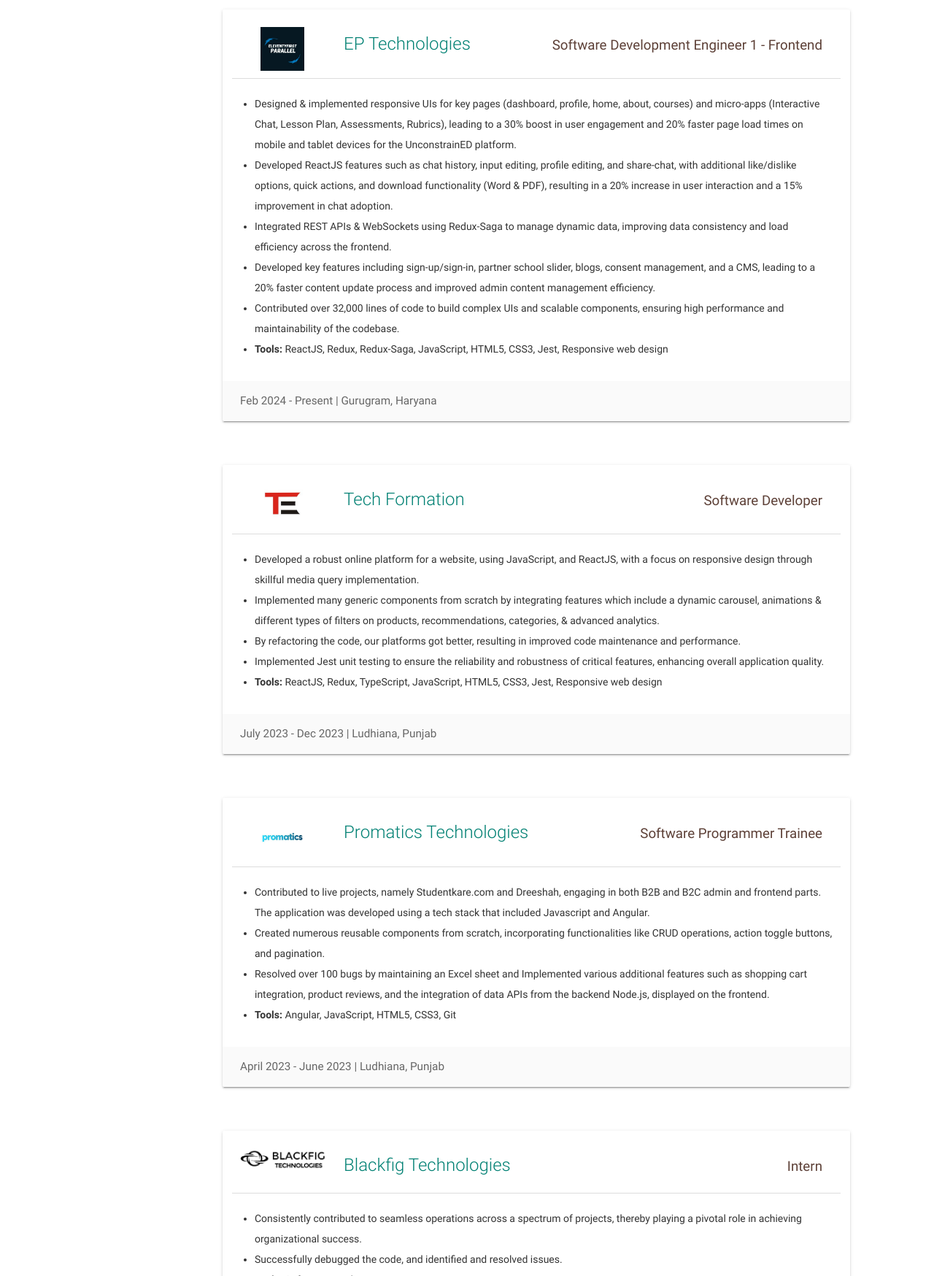
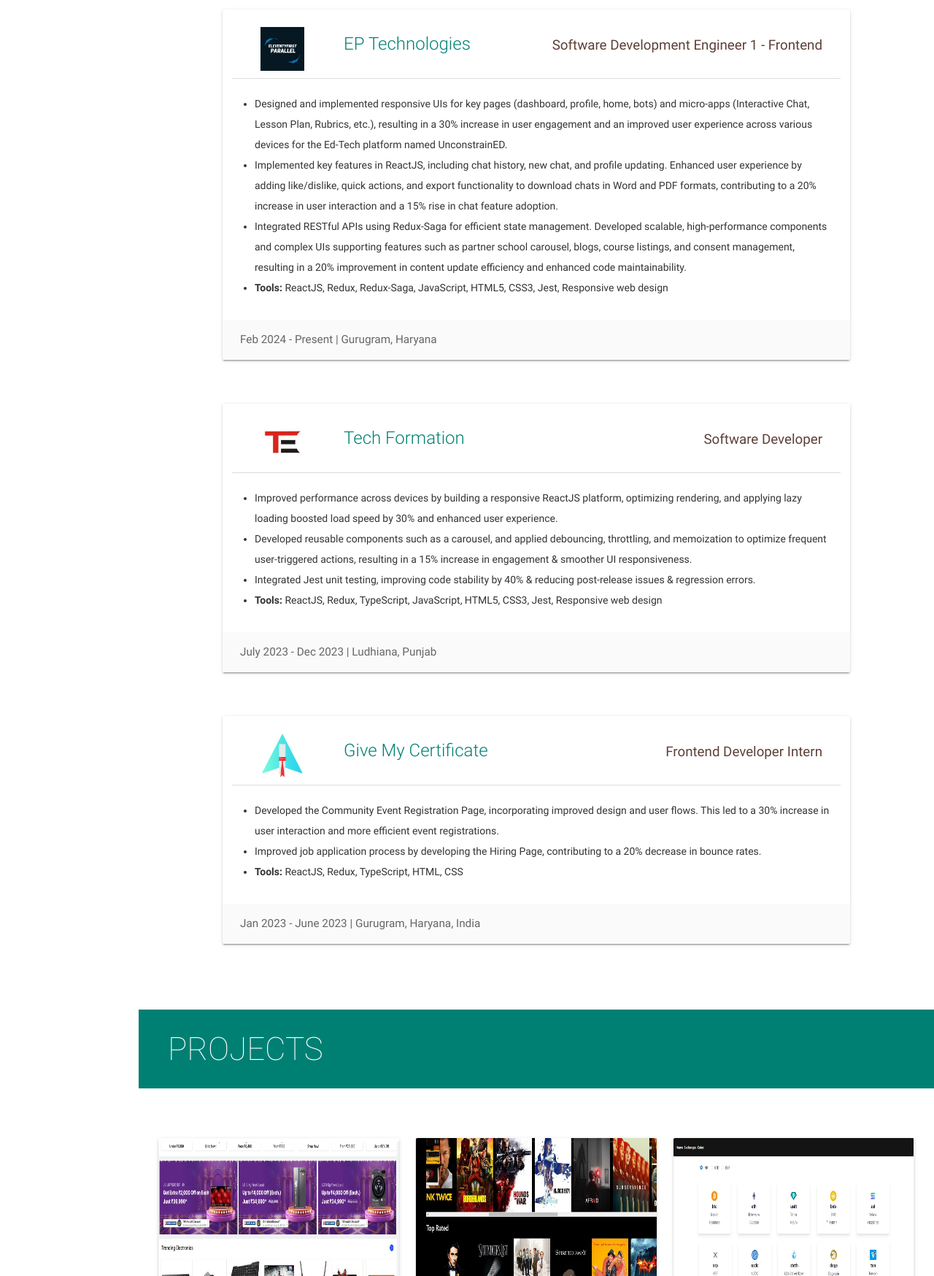
Before and after one commit to Alakhdeepsingh/Portfolio, a plain HTML site: page index.html in a window 1280 px wide. Shown: the part 1720-3468 px from the top of the page at 73% size. Drawn offline with nearby package versions, Linux system fonts and the light colour scheme.

Commit message:
new-changes in my portfolio

```diff
--- a/index.html
+++ b/index.html
@@ -245,7 +245,7 @@
           </h2>
         </blockquote> -->
         <p>
-          I'm a dedicated Front-End Developer with over 1.5 year of industry experience. Passionate about crafting dynamic and user-centric web applications, I specialize in writing clean and efficient code for seamless user experiences. My focus lies in building scalable and intuitive front-end applications that elevate user engagement.
+          I'm a dedicated Front-End Developer with over 2 year of industry experience. Passionate about crafting dynamic and user-centric web applications, I specialize in writing clean and efficient code for seamless user experiences. My focus lies in building scalable and intuitive front-end applications that elevate user engagement.
 
 
 
@@ -258,10 +258,11 @@
             <li><b>Tools & Deployment:</b> Webpack, Babel, Vercel, Netlify, Firebase</li>
             <li><b>Version Control: :</b> Git, GitHub</li> -->
 
-           <li><b>Languages:</b> JavaScript, HTML, CSS </li>
-           <li><b>Technologies:</b> React.js, Redux, Redux Toolkit, Redux-Saga, Material UI, SCSS, NPM, Webpack, Babel, Jest</li>
-           <li><b>Developer Tools:</b> Git, GitHub, VS Code, Postman, Vercel, Firebase, Chrome DevTools, Figma, Jira</li>
-           <li><b>Concepts:</b> Data Structures and Algorithms, Clean Code, Agile Methodology, Software Engineering</li>
+           <li><b>Languages:</b>  JavaScript, TypeScript, Java, HTML, CSS, JSON</li>
+           <li><b>Technologies:</b>  Next.js, React.js, Redux Toolkit, Redux-Saga, Tailwind CSS, Webpack, Babel, Jest, MySQL, RESTful APIs</li>
+           <li><b>Developer Tools:</b> : Git, GitHub, VS Code, Postman, Vercel, Firebase, Chrome DevTools, Figma, Jira, npm, Yarn</li>
+           <li><b>Problem Solving & Practices:</b> Data Structures and Algorithms, Clean Code, Agile Methodology, Software Engineering,  Clean Code, Unit Testing
+           </li>
           </ul>
 
         </p>
@@ -312,17 +313,22 @@
             <div class="role brown-text text-darken-2">Software Development Engineer 1 - Frontend </div>
             <ul>
               <li>
-                Designed & implemented responsive UIs for key pages (dashboard, profile, home, about, courses) and micro-apps (Interactive Chat, Lesson Plan, Assessments, Rubrics), leading to a 30% boost in user engagement and 20% faster page load times on mobile and tablet devices for the UnconstrainED platform.
+                Designed and implemented responsive UIs for key pages (dashboard, profile, home, bots) and micro-apps
+(Interactive Chat, Lesson Plan, Rubrics, etc.), resulting in a 30% increase in user engagement and an improved user
+experience across various devices for the Ed-Tech platform named UnconstrainED.
+
               </li>
               <li>
-                Developed ReactJS features such as chat history, input editing, profile editing, and share-chat, with additional like/dislike options, quick actions, and download functionality (Word & PDF), resulting in a 20% increase in user interaction and a 15% improvement in chat adoption.
+                Implemented key features in ReactJS, including chat history, new chat, and profile updating. Enhanced user experience by adding like/dislike, quick actions, and export functionality to download chats in Word and PDF formats, contributing to a 20% increase in user interaction and a 15% rise in chat feature adoption.
+
               </li>
-              <li>Integrated REST APIs & WebSockets using Redux-Saga to manage dynamic data, improving data consistency and load efficiency across the frontend.
+              <li>Integrated RESTful APIs using Redux-Saga for efficient state management. Developed scalable, high-performance components and complex UIs supporting features such as partner school carousel, blogs, course listings, and consent management, resulting in a 20% improvement in content update efficiency and enhanced code maintainability.
+
               </li>
-              <li>Developed key features including sign-up/sign-in, partner school slider, blogs, consent management, and a CMS, leading to a 20% faster content update process and improved admin content management efficiency.</li>
-              <li>
+              <!-- <li>Developed key features including sign-up/sign-in, partner school slider, blogs, consent management, and a CMS, leading to a 20% faster content update process and improved admin content management efficiency.</li> -->
+              <!-- <li>
                 Contributed over 32,000 lines of code to build complex UIs and scalable components, ensuring high performance and maintainability of the codebase.
-              </li>
+              </li> -->
               <li>
                 <b>Tools:</b> ReactJS, Redux, Redux-Saga, JavaScript, HTML5, CSS3, Jest, Responsive web design
               </li>
@@ -353,13 +359,15 @@
             <div class="role brown-text text-darken-2">Software Developer</div>
             <ul>
               <li>
-                Developed a robust online platform for a website, using JavaScript, and ReactJS, with a focus on responsive design through skillful media query implementation.
+                Improved performance across devices by building a responsive ReactJS platform, optimizing rendering, and applying lazy loading boosted load speed by 30% and enhanced user experience.
               </li>
               <li>
-                Implemented many generic components from scratch by integrating features which include a dynamic carousel, animations & different types of filters on products, recommendations, categories, & advanced analytics.
+                Developed reusable components such as a carousel, and applied debouncing, throttling, and memoization to optimize frequent user-triggered actions, resulting in a 15% increase in engagement & smoother UI responsiveness.
+
               </li>
-              <li>By refactoring the code, our platforms got better, resulting in improved code maintenance and performance.</li>
-              <li>Implemented Jest unit testing to ensure the reliability and robustness of critical features, enhancing overall application quality.</li>
+              <li>Integrated Jest unit testing, improving code stability by 40% & reducing post-release issues & regression errors.
+              </li>
+              <!-- <li>Implemented Jest unit testing to ensure the reliability and robustness of critical features, enhancing overall application quality.</li> -->
               <li>
                 <b>Tools:</b> ReactJS, Redux, TypeScript, JavaScript, HTML5, CSS3, Jest, Responsive web design
               </li>
@@ -371,15 +379,15 @@
         </div>
 
 
-        <div class="card">
+        <!-- <div class="card">
           <div class="card-content">
             <div class="row">
               <div class="col s12 m2">
                 <a href="https://www.promaticsindia.com/" target="_blank"><img alt="Promatics Technologies logo"
                     src="/assets/images/promatics.png" class="responsive-img center-block" /></a>
-              </div>
+              </div> -->
               <!-- <div class="col s12 m10"> -->
-              <div class="col s12 m10">
+              <!-- <div class="col s12 m10">
                 <p>
                   <span class="card-title"><a href="https://www.promaticsindia.com/" target="_blank"
                       class="teal-text hoverline">Promatics Technologies </a></span>
@@ -406,43 +414,43 @@
           <div class="card-action">
             <span>April 2023 - June 2023 | Ludhiana, Punjab</span>
           </div>
-        </div>
+        </div> -->
 
         <!-- Experience 2 -->
         <div class="card">
           <div class="card-content">
             <div class="row">
               <div class="col s12 m2">
-                <a href="https://blackfigtech.com/">
-                  <img alt="Mtag logo" src="/assets/images/download.png" class="responsive-img center-block" />
+                <a href="https://givemycertificate.com/" target="_blank">
+                  <img alt="Mtag logo" src="/assets/images/download.jfif" class="responsive-img center-block" />
                 </a>
               </div>
 
               <!-- <div class="col s12 m10"> -->
               <div class="col s12 m10">
                 <p>
-                  <span class="card-title"><a href="https://blackfigtech.com/" class="teal-text hoverline">Blackfig Technologies</a></span>
+                  <span class="card-title"><a href="https://givemycertificate.com/" class="teal-text hoverline">Give My Certificate</a></span>
                 </p>
               </div>
             </div>
             <div class="role brown-text text-darken-2">
-              Intern</div>
+              Frontend Developer Intern</div>
             <ul>
               <li>
 
-                Consistently contributed to seamless operations across a spectrum of projects, thereby playing a pivotal role in achieving organizational success.
+                Developed the Community Event Registration Page, incorporating improved design and user flows. This led to a 30% increase in user interaction and more efficient event registrations.
+
               </li>
               <li>
-                Successfully debugged the code, and identified and resolved issues.
+                Improved job application process by developing the Hiring Page, contributing to a 20% decrease in bounce rates.
               </li>
               <li>
-                <b>Tools:</b> Software Development
+                <b>Tools:</b> ReactJS, Redux, TypeScript, HTML, CSS
               </li>
             </ul>
           </div>
           <div class="card-action">
-            <span>Jan 2023 - March 2023 | Bengaluru
-              , India</span>
+            <span>Jan 2023 - June 2023 | Gurugram, Haryana, India</span>
           </div>
         </div>
       </div>
@@ -820,12 +828,12 @@
               <div class="col s4 m2">
                 <img alt="" src="/assets/images/js.png" class="responsive-img" />JavaScript (ES6)
               </div>
-              <!-- <div class="col s4 m2">
+              <div class="col s4 m2">
                 <img alt="" src="/assets/images/typescript.png" class="responsive-img" />TypeScript
-              </div> -->
-              <!-- <div class="col s4 m2">
+              </div>
+              <div class="col s4 m2">
                 <img alt="" src="/assets/images/tailwindcss.png" class="responsive-img" />Tailwind CSS
-              </div> -->
+              </div>
 
             </div>
           </div>
@@ -837,14 +845,15 @@
             <h4 class="brown-text light">Frameworks & Libraries:</h4>
           <div class="row text-center">
             <div class="col s4 m2">
+              <img alt="" src="/assets/images/nexts.png" class="responsive-img" />NextJS
+            </div>
+            <div class="col s4 m2">
               <img alt="" src="/assets/images/react.png" class="responsive-img" />ReactJS
             </div>
             <div class="col s4 m2">
-              <img alt="" src="/assets/images/redux.png" class="responsive-img" />Redux & Redux Toolkit
+              <img alt="" src="/assets/images/redux.png" class="responsive-img" /> Redux Toolkit
             </div>
-            <!-- <div class="col s4 m2">
-              <img alt="" src="/assets/images/redux-toolkit-logo.png" class="responsive-img" />Redux Toolkit
-            </div> -->
+
             <div class="col s4 m2">
               <img alt="" src="/assets/images/materialui.png" class="responsive-img" />Material UI
             </div>
@@ -936,15 +945,16 @@
             <div class="card">
               <div class="card-content">
                 <p>
-                  <span class="card-title"><a href="https://www.gndec.ac.in/" target="_blank" class="teal-text hoverline">
+                  <span class="card-title"><a href="https://www.spsec.co.in/" target="_blank" class="teal-text hoverline">
                     Sir Padampat Singhania Education Centre School</a></span>
                 </p>
                 <p class="brown-text">Kanpur Nagar, India</p>
                 <p>
+                  <br>
                   <b>Degree: </b> Intermediate (Class 12th)
                   <br>
-                  <b>Grade: </b>First Division
-                  <br>
+                  <!-- <b>Grade: </b>First Division -->
+                  <!-- <br> -->
                   <b>Year of Completion: </b> 2019
                   <br>
                 </p>
```
Also changed, not shown: assets/images/download.jfif (added), assets/images/nexts.png (added).
